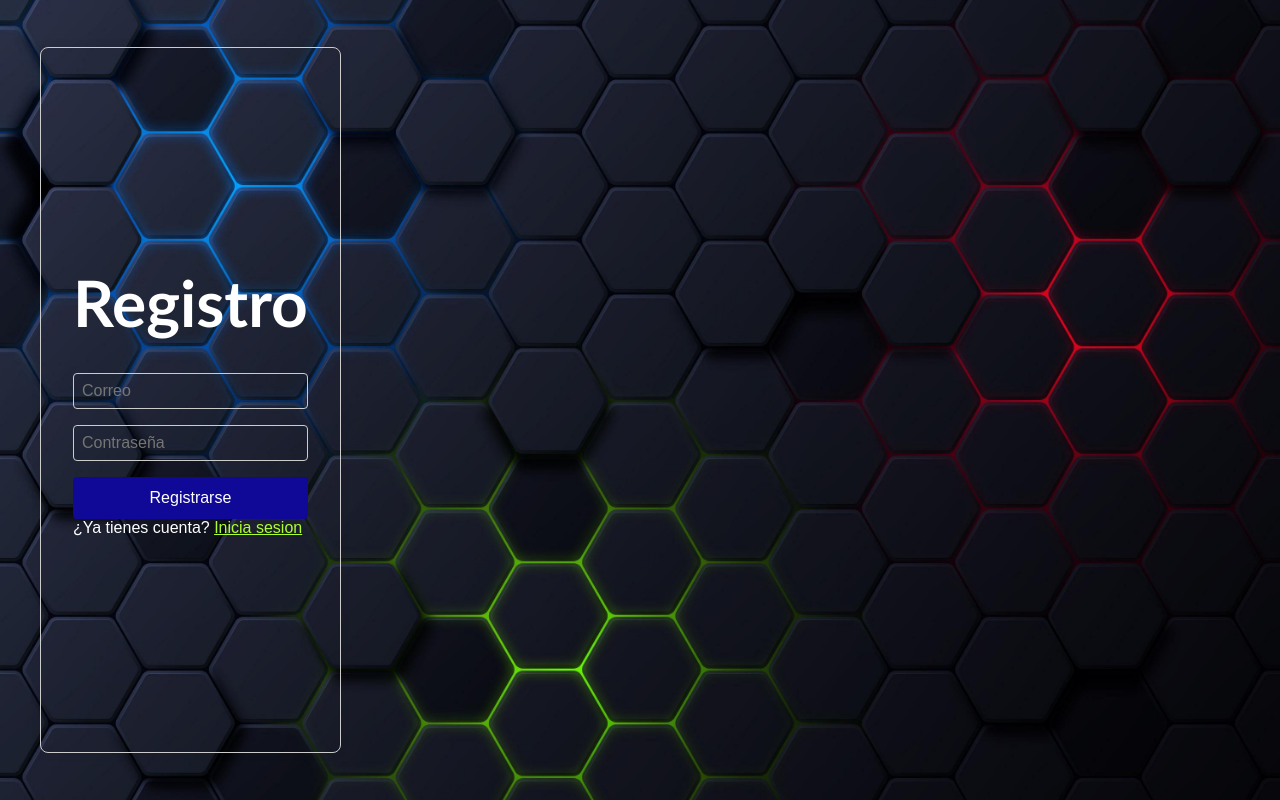
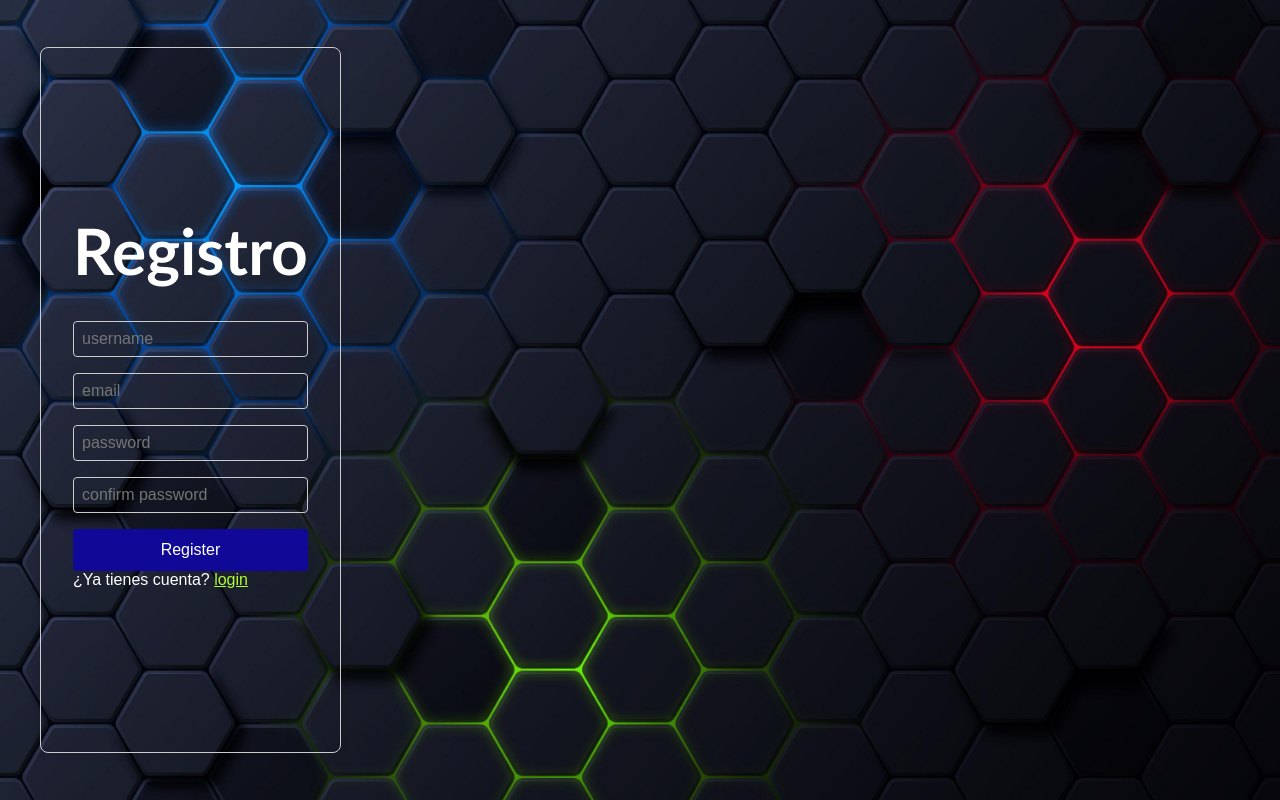
Before and after one commit to GeanfrancoGPD/Web2, an Angular app in the folder front/: page /register in a window 1280 px wide. Built offline with nearby package versions, Linux system fonts and the light colour scheme.

Commit message:
Add username and confirm password to register form
The registration form now includes fields for username and confirm password. Added validation to ensure passwords match before submission, and updated button and placeholder text for clarity.

```diff
--- a/front/src/app/pages/register/register.component.html
+++ b/front/src/app/pages/register/register.component.html
@@ -2,12 +2,14 @@
   <div class="register-container">
     <h2>Registro</h2>
     <form (ngSubmit)="register()">
-      <input type="email" [(ngModel)]="gmail" name="gmail" placeholder="Correo" required />
-      <input type="password" [(ngModel)]="password" name="password" placeholder="Contraseña" required />
-      <button type="submit">Registrarse</button>
+      <input type="text" [(ngModel)]="name" name="name" placeholder="username" required />
+      <input type="email" [(ngModel)]="gmail" name="gmail" placeholder="email" required />
+      <input type="password" [(ngModel)]="password" name="password" placeholder="password" required />
+      <input type="password" [(ngModel)]="ConfirmPassword" name="confirmPassword" placeholder="confirm password" required />
+      <button type="submit">Register</button>
       <p>
-          ¿Ya tienes cuenta? <a href="/">Inicia sesion</a>
-          <p>
+          ¿Ya tienes cuenta? <a href="/">login</a>
+      </p>
       <p *ngIf="error" class="error">{{ error }}</p>
     </form>
   </div>
--- a/front/src/app/pages/register/register.component.ts
+++ b/front/src/app/pages/register/register.component.ts
@@ -10,13 +10,18 @@ import { AuthService } from '../../services/auth.service';
   styleUrl: './register.component.css'
 })
 export class RegisterComponent {
+  name = '';
   gmail = '';
   password = '';
+  ConfirmPassword = '';
   error = '';
 
   constructor(private authService: AuthService) {}
 
   register(){
-
+    if (this.password !== this.ConfirmPassword) {
+      this.error = 'Las contraseñas no coinciden';
+      return;
+    }
   }
 }
```
